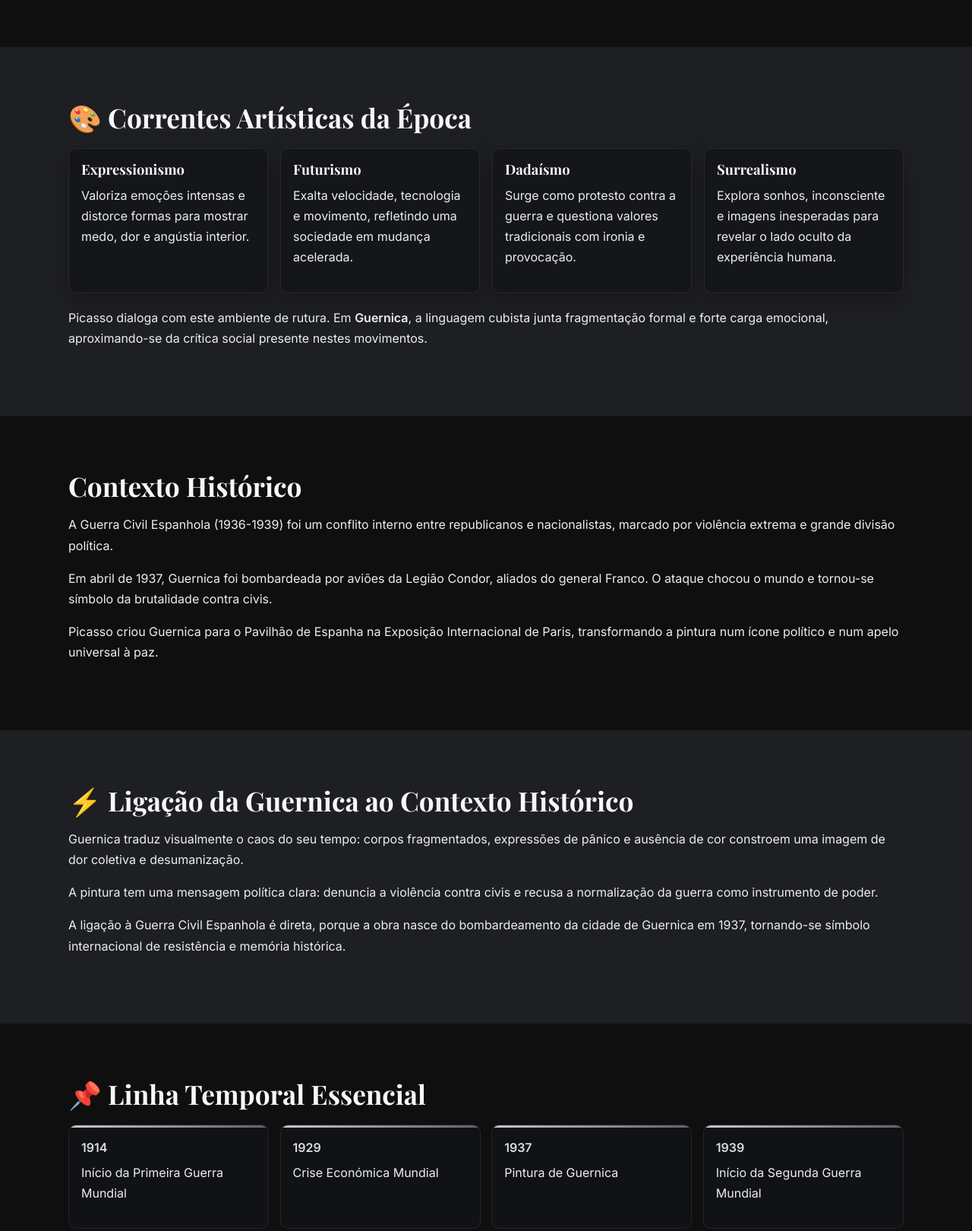
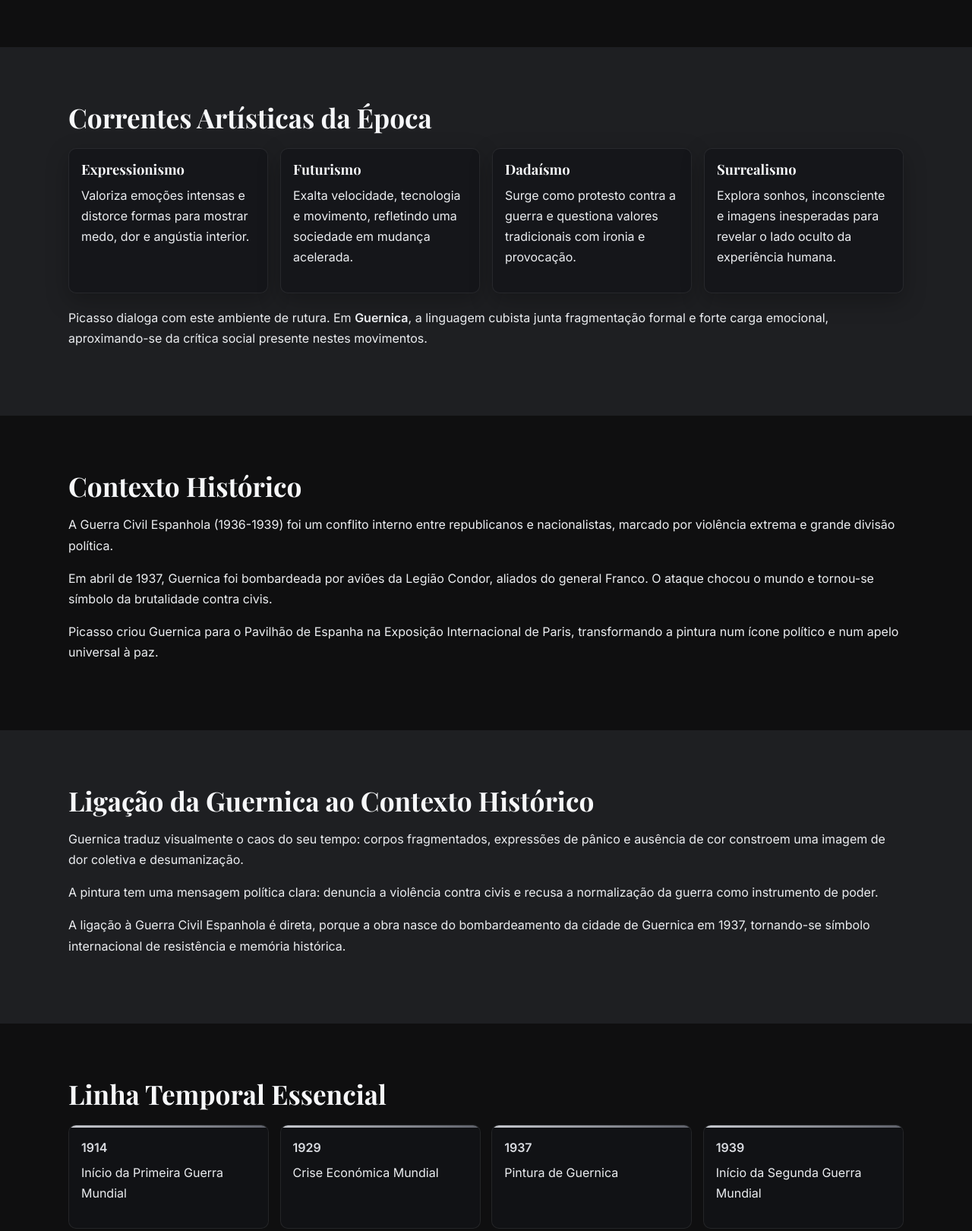
Before and after one commit to NotoriousZIB/guernica-site, a plain HTML site: page index.html in a window 1280 px wide. Shown: the part 2160-3780 px from the top of the page at 76% size. Drawn offline with nearby package versions, Linux system fonts and the light colour scheme.

Commit message:
Update index.html

```diff
--- a/index.html
+++ b/index.html
@@ -90,7 +90,7 @@
 
     <section id="seculo-xx" class="secao">
       <div class="container revelar">
-        <h2>🕰️ Contexto Histórico do Século XX</h2>
+        <h2>Contexto Histórico do Século XX</h2>
         <p>
           O início do século XX foi marcado por conflitos, crises e mudanças
           profundas. Estes acontecimentos transformaram a política, a economia,
@@ -129,7 +129,7 @@
 
     <section id="correntes" class="secao secao-escura">
       <div class="container revelar">
-        <h2>🎨 Correntes Artísticas da Época</h2>
+        <h2>Correntes Artísticas da Época</h2>
         <div class="grade-correntes">
           <article class="cartao-texto">
             <h3>Expressionismo</h3>
@@ -191,7 +191,7 @@
 
     <section id="ligacao" class="secao secao-escura">
       <div class="container revelar">
-        <h2>⚡ Ligação da Guernica ao Contexto Histórico</h2>
+        <h2>Ligação da Guernica ao Contexto Histórico</h2>
         <p>
           Guernica traduz visualmente o caos do seu tempo: corpos fragmentados,
           expressões de pânico e ausência de cor constroem uma imagem de dor
@@ -211,7 +211,7 @@
 
     <section class="secao">
       <div class="container revelar">
-        <h2>📌 Linha Temporal Essencial</h2>
+        <h2>Linha Temporal Essencial</h2>
         <div class="linha-temporal">
           <div class="evento-temporal">
             <span class="ano">1914</span>
@@ -288,7 +288,7 @@
 
     <section id="redes" class="secao secao-escura">
       <div class="container revelar">
-        <h2>📱 Guernica nas Redes Sociais</h2>
+        <h2>Guernica nas Redes Sociais</h2>
         <p>
           <strong>Plataforma escolhida: Instagram.</strong> É uma rede centrada
           na imagem e no impacto visual, ideal para aproximar arte e história de
```
